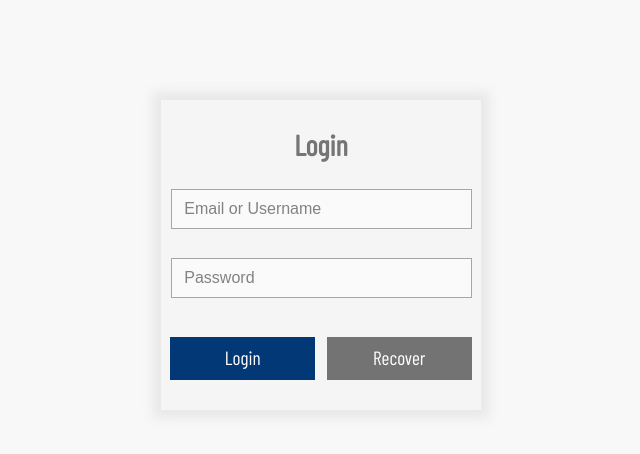
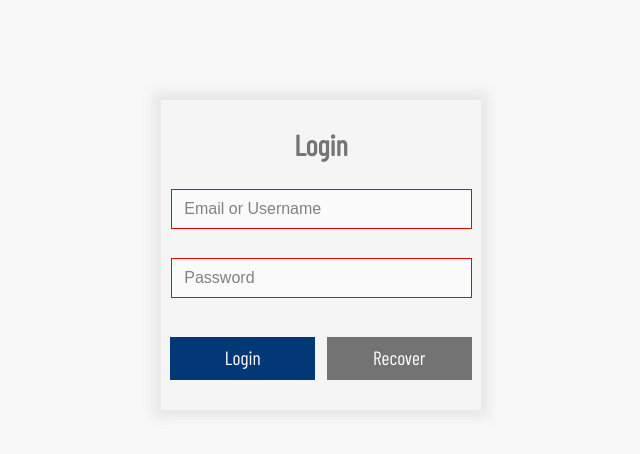
Before and after one commit to Bmirt/HRprogramm, a React (Create React App) app: page /Login in a window 1280 px wide. Shown: the top 454 px of the page, without its empty margins (319-959 px from the left). Built offline with nearby package versions, Linux system fonts and the light colour scheme.

Commit message:
input changes

```diff
--- a/src/components/UI/Input/Input.js
+++ b/src/components/UI/Input/Input.js
@@ -10,7 +10,7 @@ export class Input extends Component {
           placeholder={this.props.placeholder}
           type={this.props.type}
           name={this.props.name}
-          className={Classes.input}
+          className={Classes.input_error}
         />
         <Validation error={this.props.error} />
       </div>
--- a/src/components/UI/Input/Input.module.css
+++ b/src/components/UI/Input/Input.module.css
@@ -12,9 +12,6 @@
   color: #828282;
 }
 .input_error {
-  display: block;
-  padding: 1px 5px;
-  color: rgb(241, 0, 0);
-  font-size: 0.9rem;
-  text-align: left;
+  composes:input;
+  border-color: rgb(241, 0, 0);
 }
```
